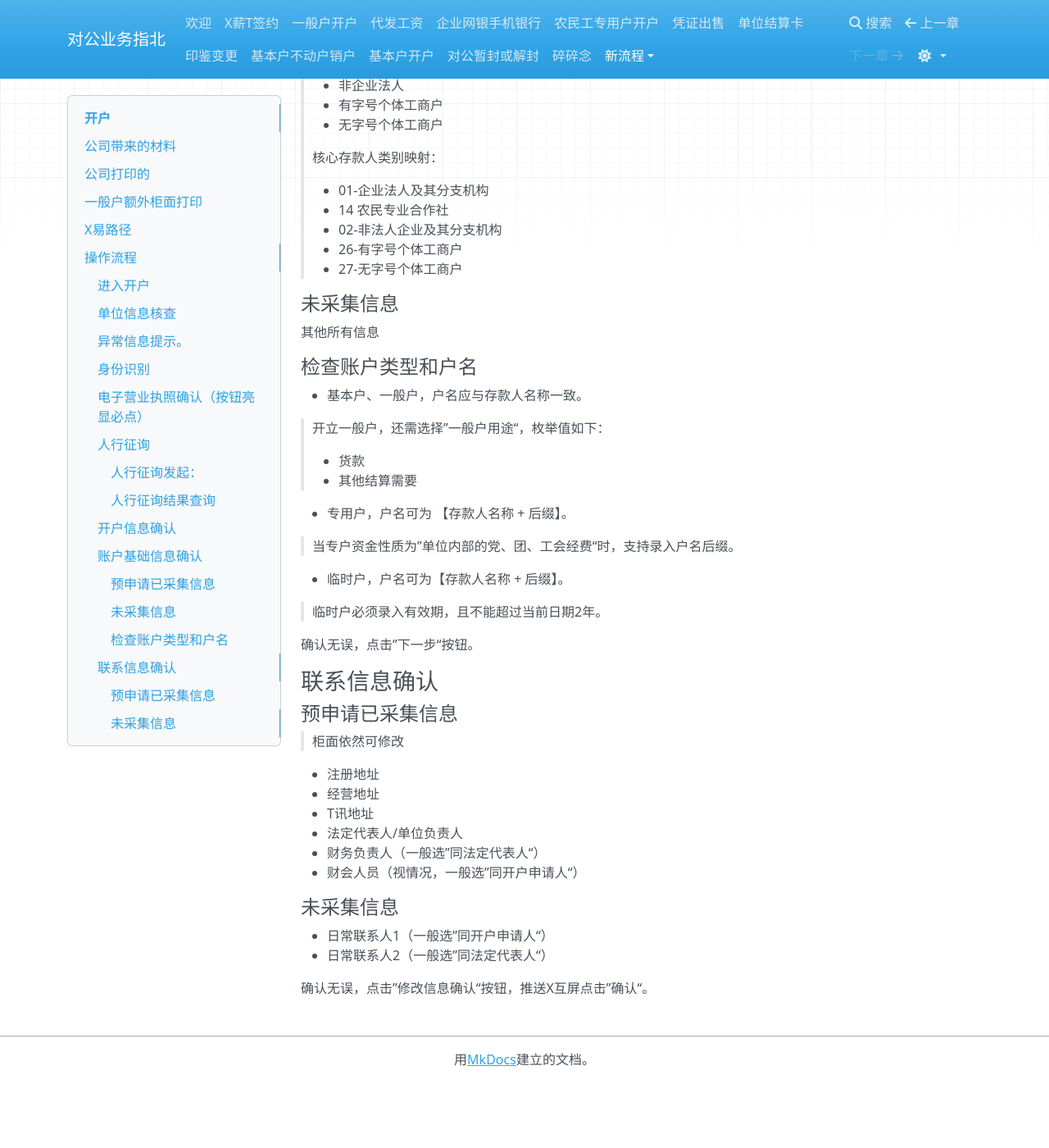
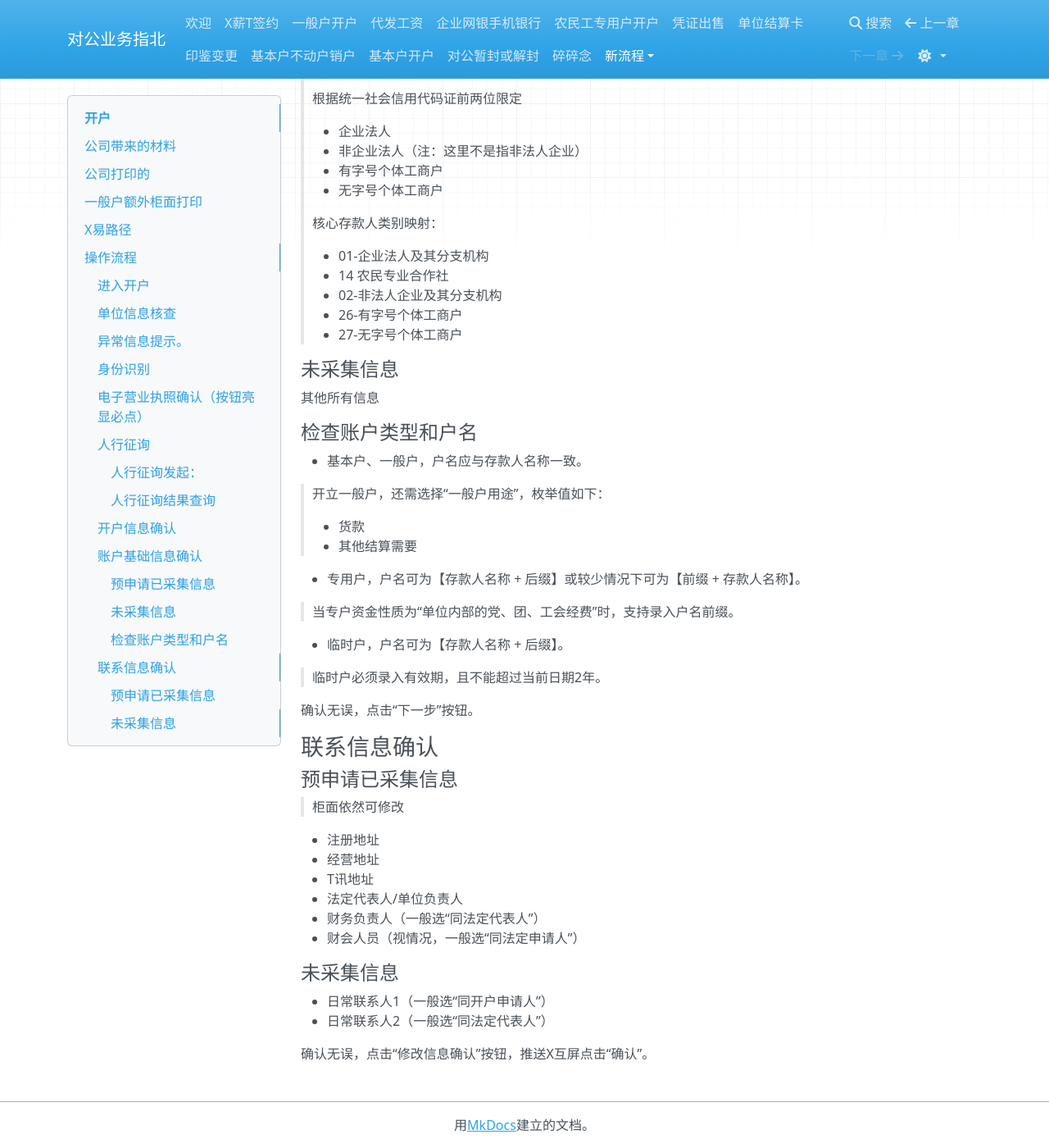
Before and after one commit to sakurafisch/fi, an MkDocs documentation site: the page built from docs/新流程/开户.md, in a window 1280 px wide and 1400 px high, scrolled down 2541 px. Shown: the whole window at 82% size. Built offline with MkDocs 1.6.1, drawn with Linux system fonts in a browser that asks for light colours; nearby versions of some CDN libraries; before the commit the page ends 3861 px from its top, so only the background shows below that; some of the changed text lies outside the part shown.

Commit message:
fix: typo

```diff
--- a/docs/新流程/开户.md
+++ b/docs/新流程/开户.md
@@ -98,9 +98,9 @@
 ### 开户信息确认
 
 1. 点击“开户信息确认”按钮，该界面默认显示客户预申请时的填写信息，可柜面修改。
-2. 点击“影像查看“按钮，查看预申请时客户上传的证照影像。
+2. 点击“影像查看”按钮，查看预申请时客户上传的证照影像。
 
-3. 确认无误，点”下一步“按钮。
+3. 确认无误，点“下一步”按钮。
 
 ### 账户基础信息确认
 
@@ -111,12 +111,17 @@
 - 账户性质
 - 账户名称
 
+> 法定代表人 => 企业法人
+>
+> 单位负责人 => 非法人企业
+
+
 > 人行存款人类别：
 >
 > 根据统一社会信用代码证前两位限定
 >
 > - 企业法人
-> - 非企业法人
+> - 非企业法人（注：这里不是指非法人企业）
 > - 有字号个体工商户
 > - 无字号个体工商户
 >
@@ -136,20 +141,20 @@
 
 - 基本户、一般户，户名应与存款人名称一致。
 
-> 开立一般户，还需选择”一般户用途“，枚举值如下：
+> 开立一般户，还需选择“一般户用途”，枚举值如下：
 >
 > - 货款
 > - 其他结算需要
 
-- 专用户，户名可为 【存款人名称 + 后缀】。
+- 专用户，户名可为【存款人名称 + 后缀】或较少情况下可为【前缀 + 存款人名称】。
 
-> 当专户资金性质为”单位内部的党、团、工会经费“时，支持录入户名后缀。
+> 当专户资金性质为“单位内部的党、团、工会经费”时，支持录入户名前缀。
 
 - 临时户，户名可为【存款人名称 + 后缀】。
 
 > 临时户必须录入有效期，且不能超过当前日期2年。
 
-确认无误，点击”下一步“按钮。
+确认无误，点击“下一步”按钮。
 
 ### 联系信息确认
 
@@ -161,14 +166,14 @@
 - 经营地址
 - T讯地址
 - 法定代表人/单位负责人
-- 财务负责人（一般选”同法定代表人“）
-- 财会人员（视情况，一般选”同开户申请人“）
+- 财务负责人（一般选“同法定代表人”）
+- 财会人员（视情况，一般选“同法定申请人”）
 
 #### 未采集信息
 
-- 日常联系人1（一般选”同开户申请人“）
-- 日常联系人2（一般选”同法定代表人“）
+- 日常联系人1（一般选“同开户申请人”）
+- 日常联系人2（一般选“同法定代表人”）
 
 
 
-确认无误，点击”修改信息确认“按钮，推送X互屏点击”确认“。
+确认无误，点击“修改信息确认”按钮，推送X互屏点击“确认”。
```
